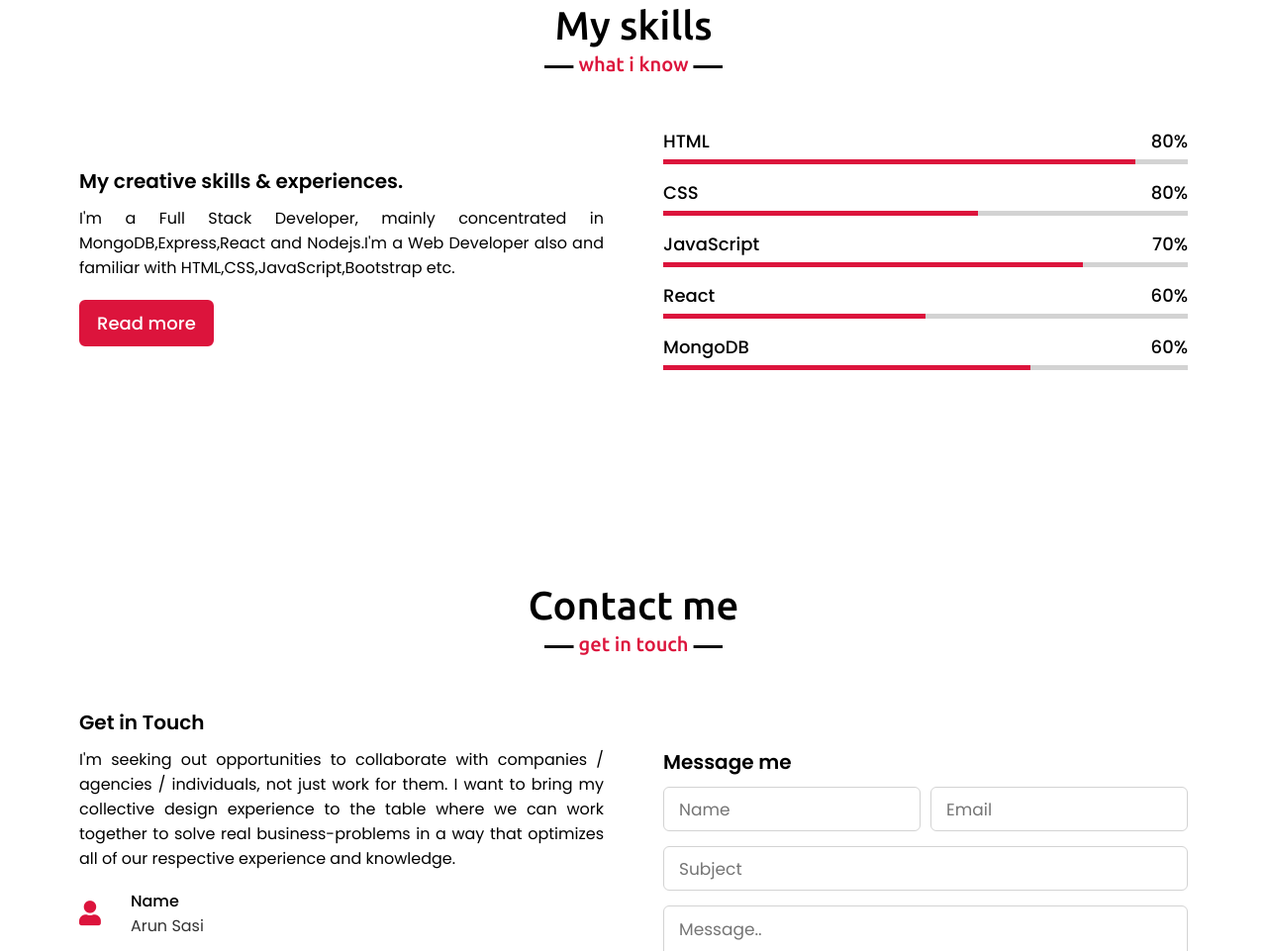
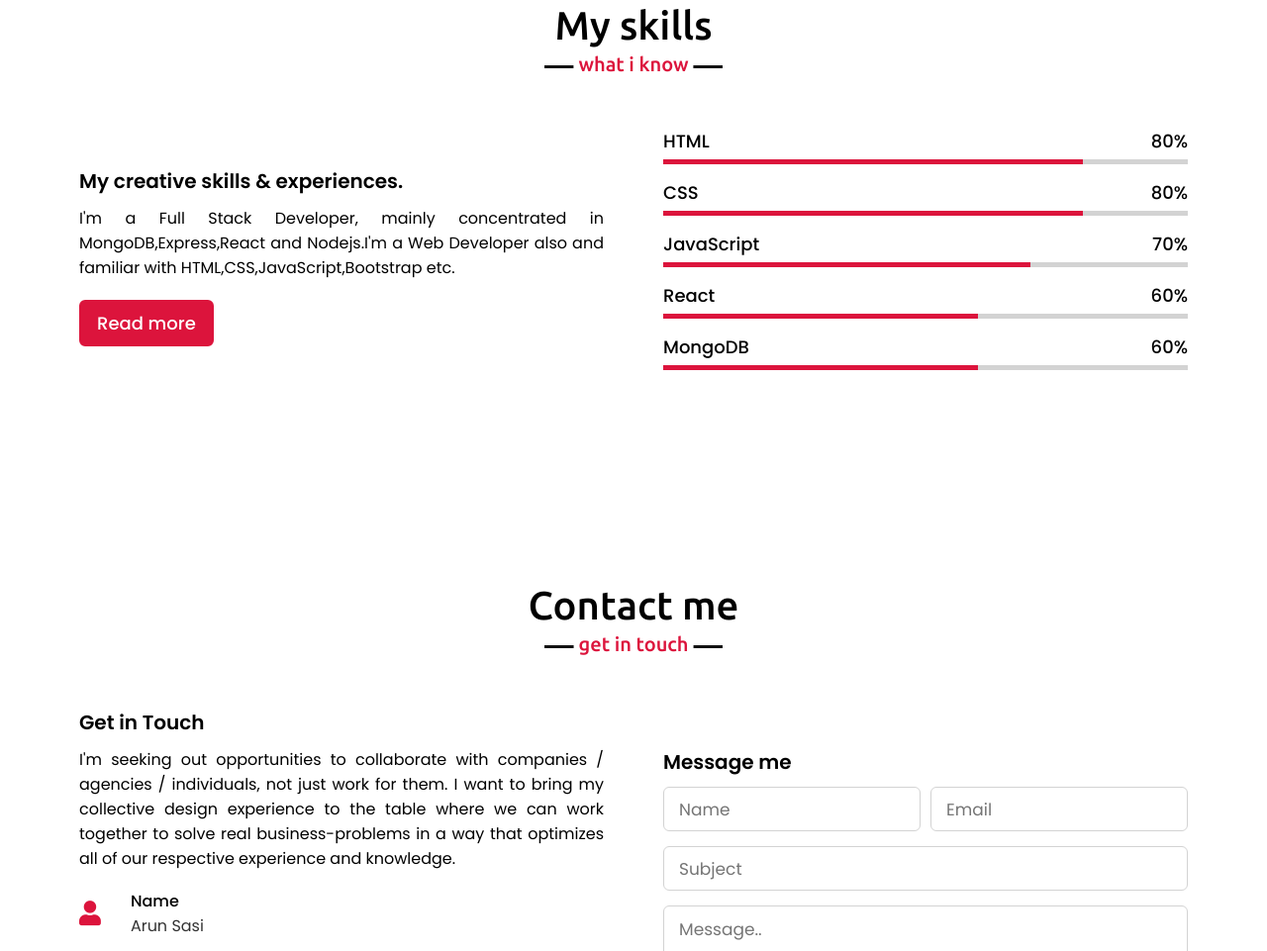
Before and after one commit to arunsasi18/arunsasi18.github.io, a plain HTML site: page index.html in a window 1280 px wide. Shown: the part 2237-3198 px from the top of the page at 99% size. Drawn offline with nearby package versions, Linux system fonts and the light colour scheme.

Commit message:
Update style.css

```diff
--- a/style.css
+++ b/style.css
@@ -363,19 +363,19 @@ section .title::after{
     background: crimson;
 }
 .skills-content .right .html::before{
-    width: 90%;
+    width: 80%;
 }
 .skills-content .right .css::before{
+    width: 80%;
+}
+.skills-content .right .js::before{
+    width: 70%;
+}
+.skills-content .right .php::before{
     width: 60%;
 }
-.skills-content .right .js::before{
-    width: 80%;
-}
-.skills-content .right .php::before{
-    width: 50%;
-}
 .skills-content .right .mysql::before{
-    width: 70%;
+    width: 60%;
 }
 
 /* teams section styling */
```
